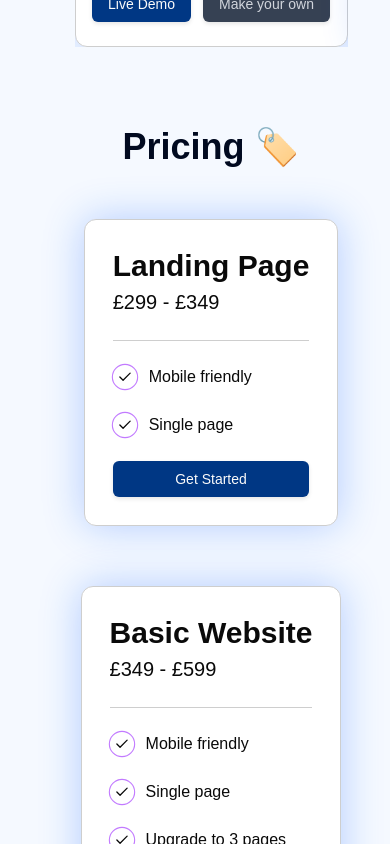
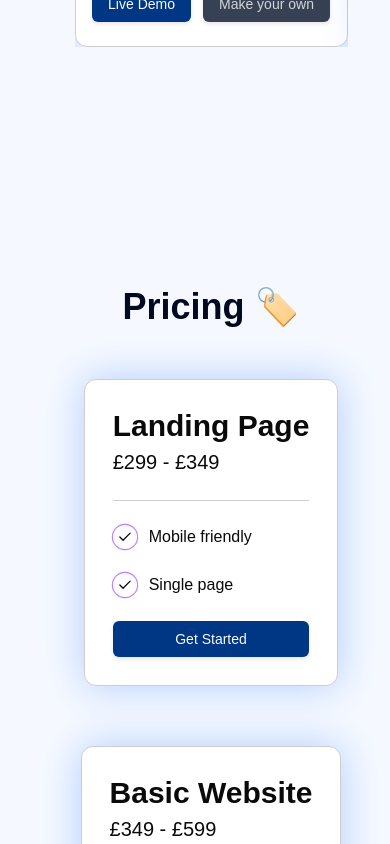
Before and after one commit to MorneNemdil/morne-portfolio, a React (Vite) app: page / in a window 390 px wide. Shown: the part 5080-5924 px from the top of the page. Built offline with nearby package versions, Linux system fonts and the light colour scheme; no server answers; a web font is replaced by a local one.

Commit message:
spacing fixes

```diff
--- a/src/pages/home/home-page.tsx
+++ b/src/pages/home/home-page.tsx
@@ -307,7 +307,7 @@ const HomePage = () => {
     }
 
     const PricingSection = () => {
-        return <section id="pricing" className="main-section" >
+        return <section id="pricing" className="main-section mt-60 lg:mt-0" >
             <div className="section-title" data-aos="fade-up">Pricing 🏷️</div>
             {breakpoint == 'md'
                 ? <div className={`flex gap-15 flex-col md:flex-row`}>
@@ -370,7 +370,7 @@ const HomePage = () => {
             });
         }
 
-        return <section id="contact" className="main-section !mt-50 lg:!mt-40">
+        return <section id="contact" className="main-section !mt-60 lg:!mt-40">
             <div className="section-title" data-aos="fade-up">Contact 🤝</div>
             <div className="flex justify-center items-center">
                 <Card data-aos="flip-left" data-aos-duration="1000">
```
